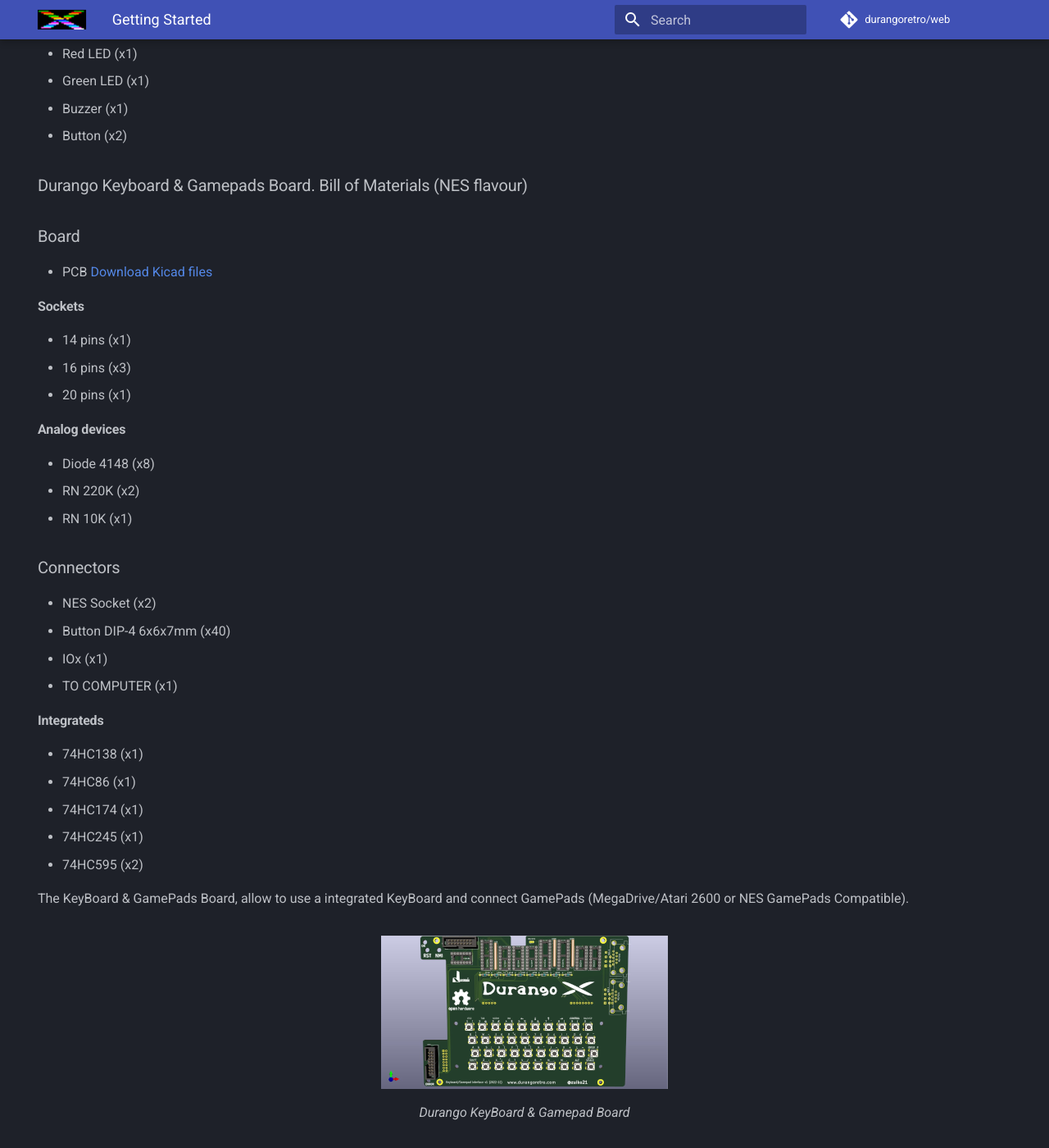
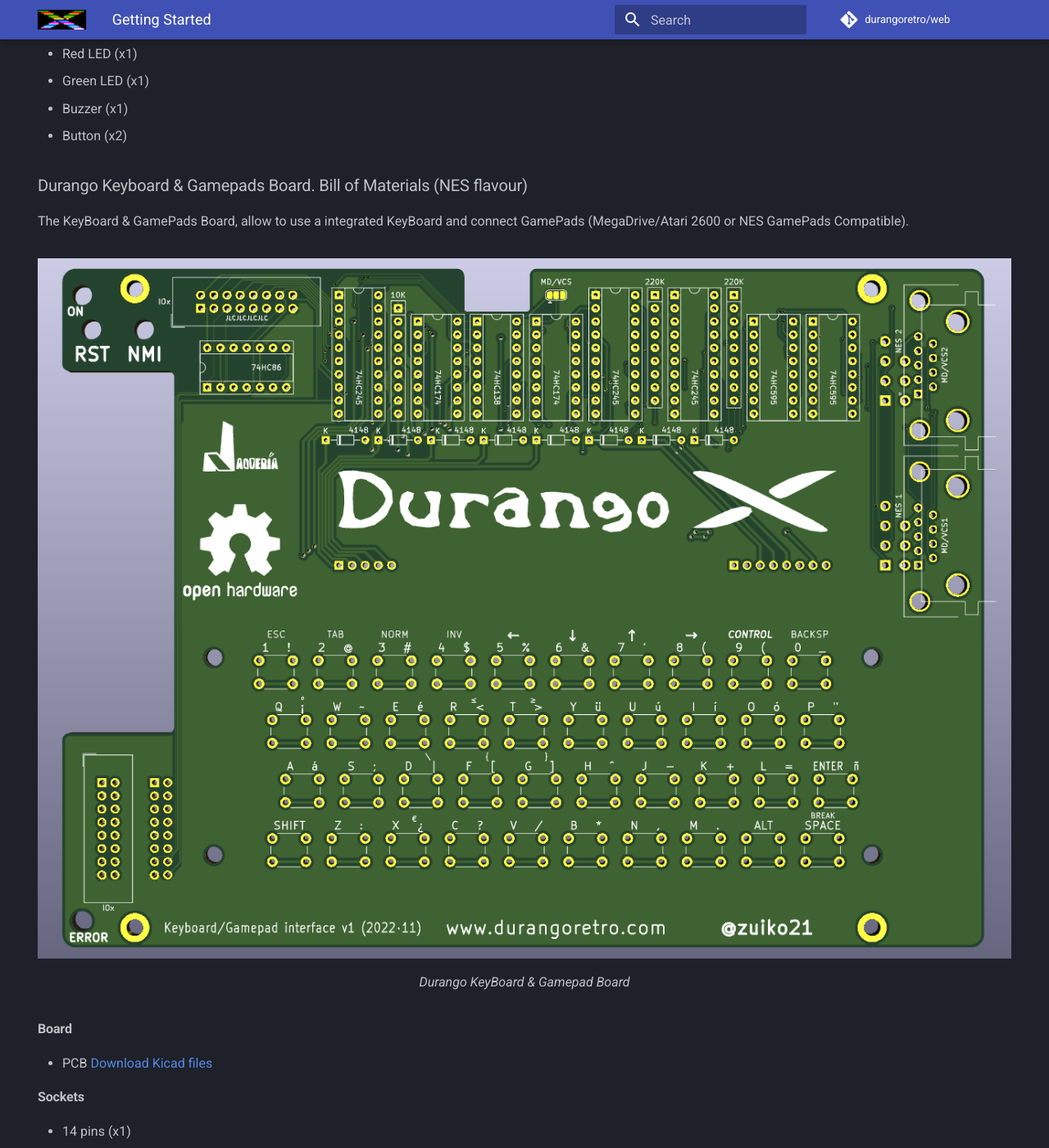
Before and after one commit to durangoretro/web, an MkDocs documentation site: the page built from docs/started.md, in a window 1280 px wide and 1400 px high, scrolled down 2487 px. Shown: the whole window at 82% size. Built offline with MkDocs 1.6.1 and Material for MkDocs 9.7.7, drawn with Linux system fonts in a browser that asks for light colours; comment, search, counter and statistics services are not loaded; some of the changed text lies outside the part shown.

Commit message:
Add durango keyboard pcb

```diff
--- a/docs/started.md
+++ b/docs/started.md
@@ -78,8 +78,14 @@
 * Button    (x2)
 
 ### Durango Keyboard & Gamepads Board. Bill of Materials (NES flavour)
+The KeyBoard & GamePads Board, allow to use a integrated KeyBoard and connect GamePads (MegaDrive/Atari 2600 or NES GamePads Compatible).
 
-### Board
+<figure markdown>
+![Durango KeyBoard & Gamepad Board](assets/img/top5x8kbd.png)
+<figcaption>Durango KeyBoard & Gamepad Board</figcaption>
+</figure>
+
+#### Board
 * PCB [Download Kicad files](https://github.com/zuiko21/minimOS/tree/master/hard/kicad/top5x8kbd)
 
 #### Sockets
@@ -105,15 +111,6 @@
 * 74HC245 (x1)
 * 74HC595 (x2)
 
-
-The KeyBoard & GamePads Board, allow to use a integrated KeyBoard and connect GamePads (MegaDrive/Atari 2600 or NES GamePads Compatible).
-
-<figure markdown>
-![Durango KeyBoard & Gamepad Board](assets/img/keyboard.png)
-<figcaption>Durango KeyBoard & Gamepad Board</figcaption>
-</figure>
-
-### Bill Of Materials (Keyboard & Gamepads Board)
 
 ## Durango Cartridge
 
```
Also changed, not shown: docs/assets/img/top5x8kbd.png (added).
